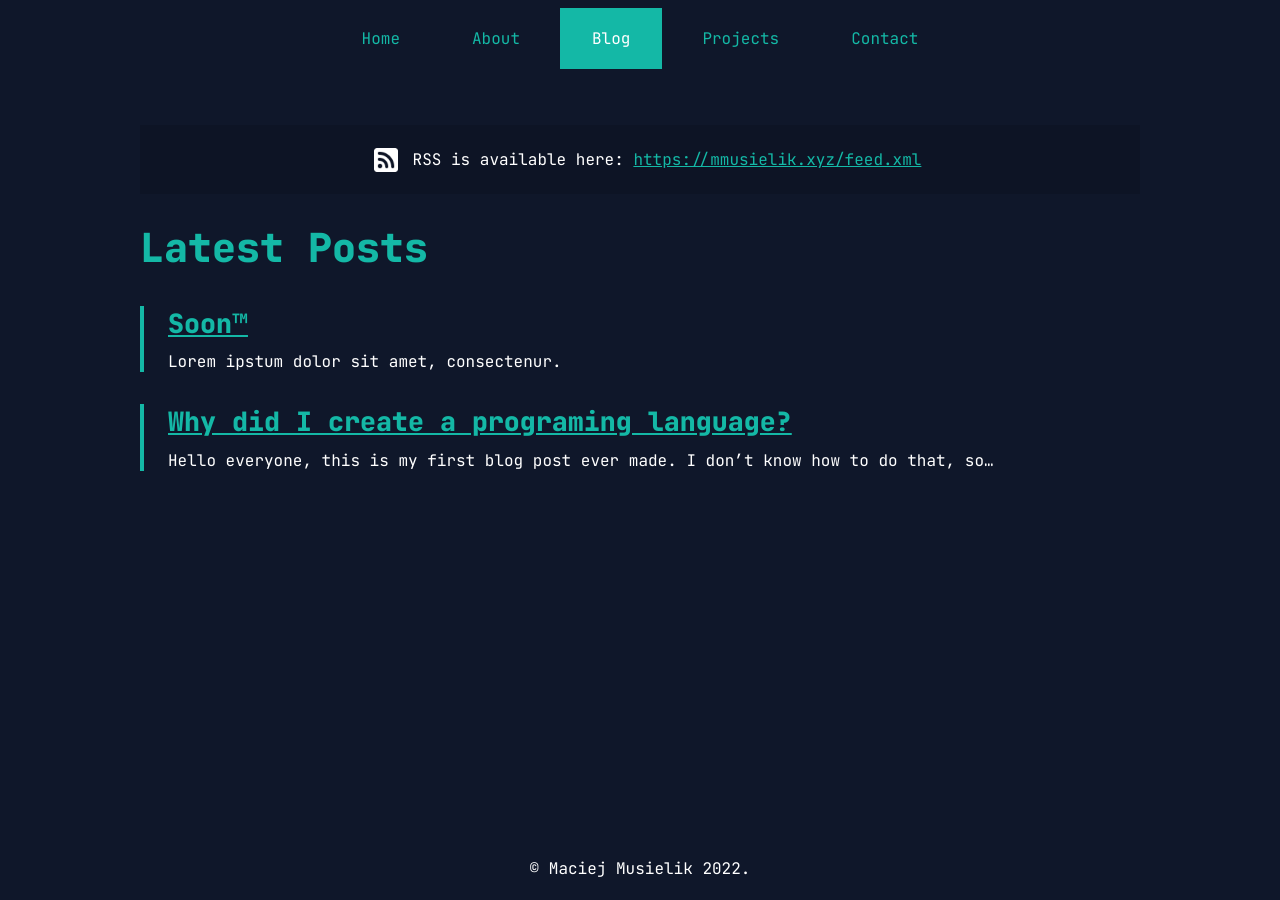
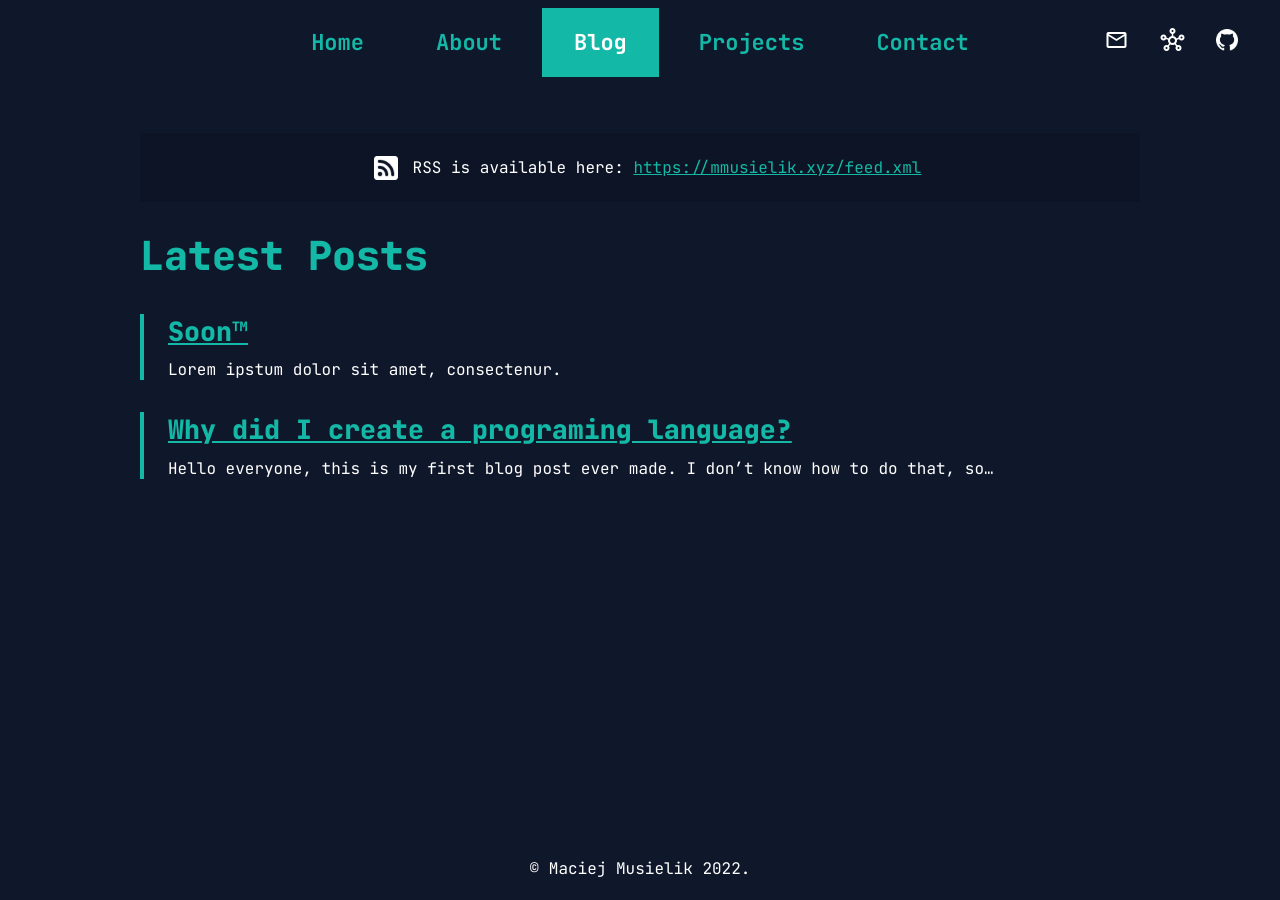
Before and after one commit to CheryX/mmusielik.xyz, a Jekyll site: the page built from blog.md, in a window 1280 px wide. Built offline with Jekyll 4.4.1, drawn with Linux system fonts in a browser that asks for light colours.

Commit message:
Added socials into the nav

```diff
--- a/_includes/header.html
+++ b/_includes/header.html
@@ -51,3 +51,9 @@
         {% endif %}
     </a>
 </nav>
+
+<section id="socials" class="desktop">
+    <a href="/contact"><div><span class="material-symbols-outlined">mail</span></div></a>
+    <a href="/contact"><div><span class="material-symbols-outlined">hub</span></div></a>
+    <a href="/contact"><div><img src="/assets/github.png" alt="My Github Profile" /></div></a>
+</section>
--- a/styles/style.css
+++ b/styles/style.css
@@ -251,24 +251,50 @@
   padding-left: 1.5em;
 }
 
-.nav-mobile {
-  display: none;
-}
-
-.nav-pc {
-  display: block;
+.nav-mobile, .mobile {
+  display: none !important;
 }
 
 @media screen and (max-width: 800px) {
-  .nav-mobile {
-    display: block;
+  .nav-mobile, .mobile {
+    display: block !important;
   }
 
   .nav-item {
     padding: 1.25rem;
   }
 
-  .nav-pc {
-    display: none;
+  .nav-pc, .desktop {
+    display: none !important;
   }
 }
+
+#socials {
+  position: absolute;
+  top: 0;
+  right: 2%;
+
+  display: flex;
+  justify-content: right;
+  align-items: center;
+}
+
+#socials > a > div {
+  padding: 1.25rem .75rem;
+  margin: 0.5rem 0.25rem;
+}
+
+#socials > a > div > img {
+  height: 1em;
+}
+
+.nav > a, #socials > a {
+  text-decoration: none;
+  font-size: 22px;
+  font-weight: 600;
+  color: white;
+}
+
+.nav-item, #socials > a > div {
+  transition-duration: 200ms;
+}
```
Also changed, not shown: styles/colors.css (+6 -2 lines), styles/landing.css (+18 -4 lines).
